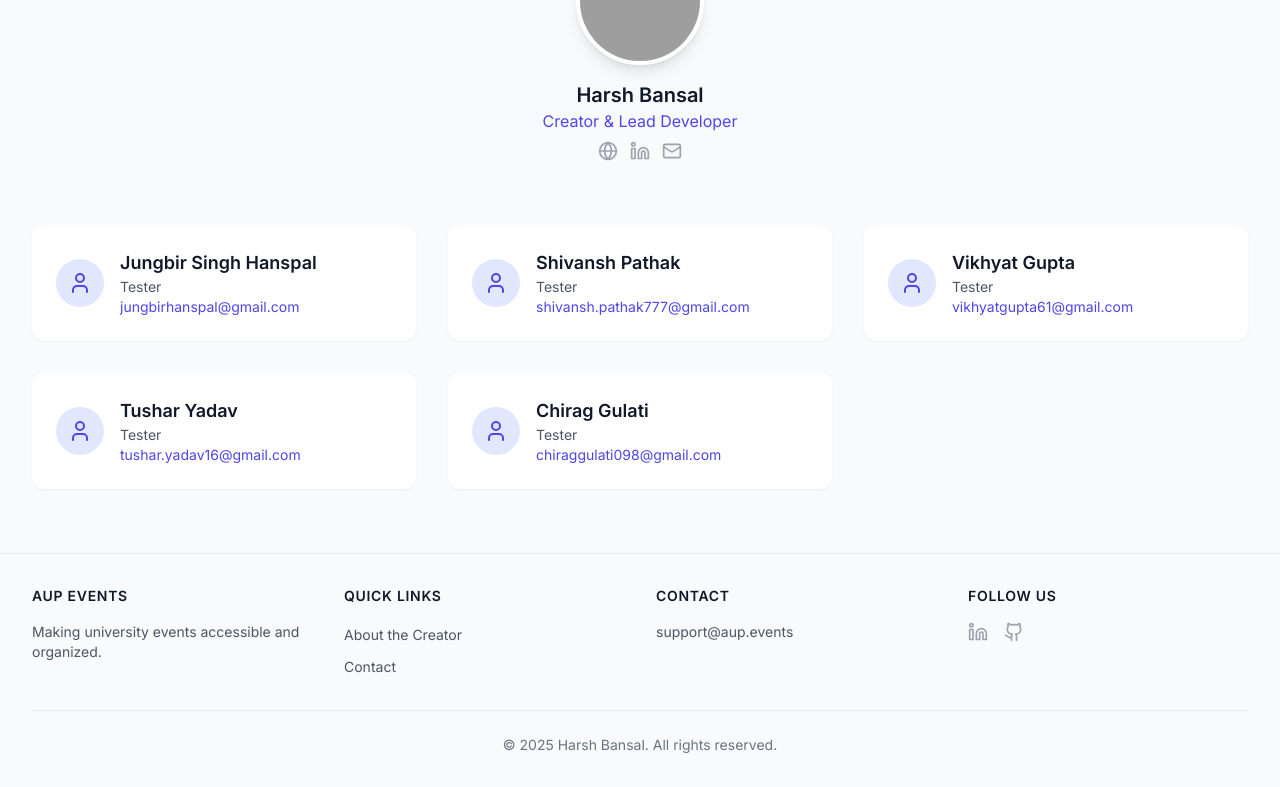
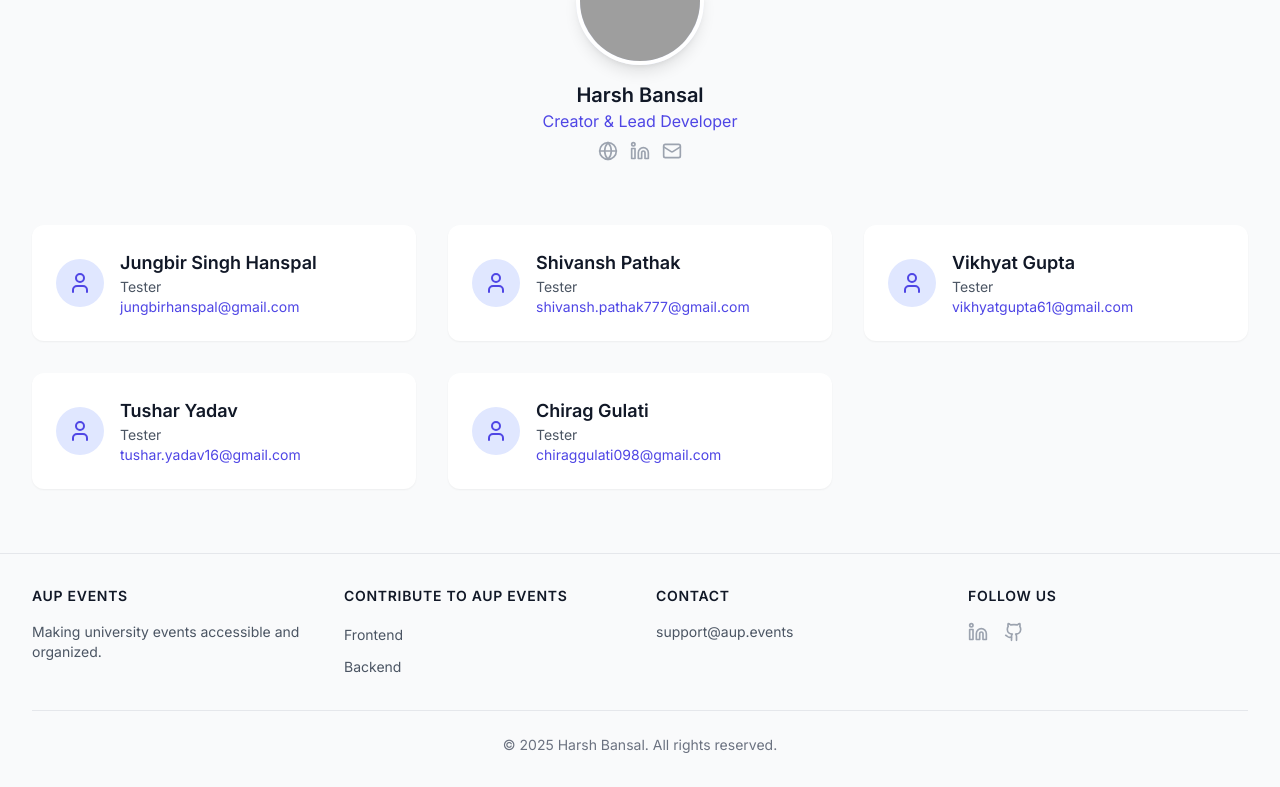
Before and after one commit to harshbansal7/amity-events-landingpage, a React (Vite) app: page / in a window 1280 px wide. Shown: the part 1486-2273 px from the top of the page. Built offline with nearby package versions, Linux system fonts and the light colour scheme; grey boxes are pictures that could not be loaded.

Commit message:
Contribution Links

```diff
--- a/src/App.tsx
+++ b/src/App.tsx
@@ -237,19 +237,24 @@ function App() {
             {/* Quick Links */}
             <div>
               <h3 className="text-sm font-semibold text-gray-900 tracking-wider uppercase mb-4">
-                Quick Links
+                Contribute to AUP Events
               </h3>
               <ul className="space-y-2">
                 <li>
-                  <a href="https://harshmakes.tech/" className="text-sm text-gray-600 hover:text-indigo-600">
-                    About the Creator
+                  <a href="https://github.com/harshbansal7/amity-events-frontend" className="text-sm text-gray-600 hover:text-indigo-600">
+                    Frontend
                   </a>
                 </li>
                 <li>
+                  <a href="https://github.com/harshbansal7/amity-events-service" className="text-sm text-gray-600 hover:text-indigo-600">
+                    Backend
+                  </a>
+                </li>
+                {/* <li>
                   <a href="https://harshmakes.tech/contact" className="text-sm text-gray-600 hover:text-indigo-600">
                     Contact
                   </a>
-                </li>
+                </li> */}
                 {/* <li>
                   <a href="#" className="text-sm text-gray-600 hover:text-indigo-600">
                     Privacy Policy
```
